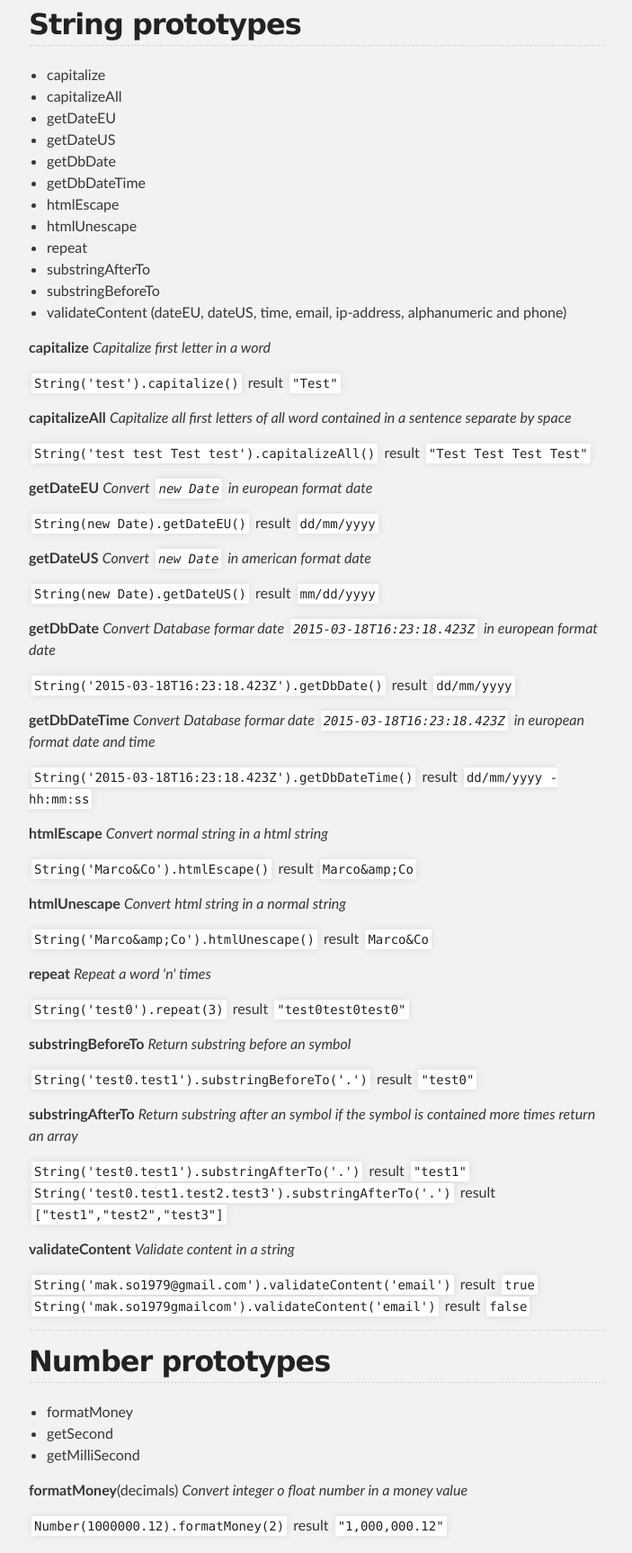
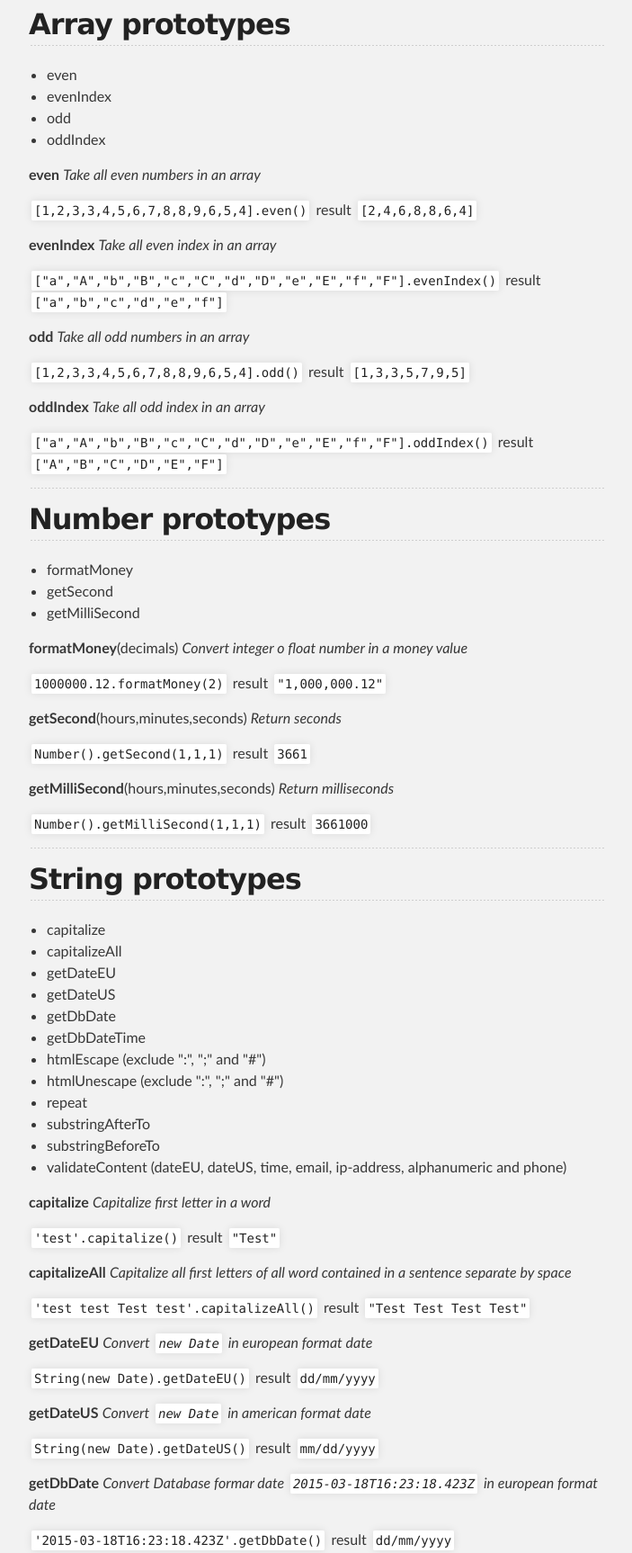
Before and after one commit to marcosomma/my-prototypes, a plain HTML site: page index.html in a window 1280 px wide. Shown: the part 1064-2790 px from the top of the page at 90% size, without its empty margins (288-991 px from the left). Drawn offline with Linux system fonts and the light colour scheme.

```diff
--- a/index.html
+++ b/index.html
@@ -47,84 +47,34 @@
 <hr>
 
 <h2>
-<a id="string-prototypes" class="anchor" href="#string-prototypes" aria-hidden="true"><span class="octicon octicon-link"></span></a>String prototypes</h2>
+<a id="array-prototypes" class="anchor" href="#array-prototypes" aria-hidden="true"><span class="octicon octicon-link"></span></a>Array prototypes</h2>
 
 <ul>
-<li>capitalize</li>
-<li>capitalizeAll</li>
-<li>getDateEU</li>
-<li>getDateUS</li>
-<li>getDbDate</li>
-<li>getDbDateTime</li>
-<li>htmlEscape</li>
-<li>htmlUnescape</li>
-<li>repeat</li>
-<li>substringAfterTo</li>
-<li>substringBeforeTo</li>
-<li>validateContent (dateEU, dateUS, time, email, ip-address, alphanumeric and phone)</li>
+<li>even</li>
+<li>evenIndex</li>
+<li>odd</li>
+<li>oddIndex</li>
 </ul>
 
-<p><strong>capitalize</strong>
-<em>Capitalize first letter in a word</em></p>
+<p><strong>even</strong>
+<em>Take all even numbers in an array</em></p>
 
-<p><code>String('test').capitalize()</code> result <code>"Test"</code></p>
+<p><code>[1,2,3,3,4,5,6,7,8,8,9,6,5,4].even()</code> result <code>[2,4,6,8,8,6,4]</code></p>
 
-<p><strong>capitalizeAll</strong>
-<em>Capitalize all first letters of all word contained in a sentence separate by space</em></p>
+<p><strong>evenIndex</strong>
+<em>Take all even index in an array</em></p>
 
-<p><code>String('test test Test test').capitalizeAll()</code> result <code>"Test Test Test Test"</code></p>
+<p><code>["a","A","b","B","c","C","d","D","e","E","f","F"].evenIndex()</code> result <code>["a","b","c","d","e","f"]</code></p>
 
-<p><strong>getDateEU</strong>
-<em>Convert <code>new Date</code> in european format date</em></p>
+<p><strong>odd</strong>
+<em>Take all odd numbers in an array</em></p>
 
-<p><code>String(new Date).getDateEU()</code> result <code>dd/mm/yyyy</code></p>
+<p><code>[1,2,3,3,4,5,6,7,8,8,9,6,5,4].odd()</code> result <code>[1,3,3,5,7,9,5]</code></p>
 
-<p><strong>getDateUS</strong>
-<em>Convert <code>new Date</code> in american format date</em></p>
+<p><strong>oddIndex</strong>
+<em>Take all odd index in an array</em></p>
 
-<p><code>String(new Date).getDateUS()</code> result <code>mm/dd/yyyy</code></p>
-
-<p><strong>getDbDate</strong>
-<em>Convert Database formar date <code>2015-03-18T16:23:18.423Z</code> in european format date</em></p>
-
-<p><code>String('2015-03-18T16:23:18.423Z').getDbDate()</code> result <code>dd/mm/yyyy</code></p>
-
-<p><strong>getDbDateTime</strong>
-<em>Convert Database formar date <code>2015-03-18T16:23:18.423Z</code> in european format date and time</em></p>
-
-<p><code>String('2015-03-18T16:23:18.423Z').getDbDateTime()</code> result <code>dd/mm/yyyy - hh:mm:ss</code></p>
-
-<p><strong>htmlEscape</strong>
-<em>Convert normal string in a html string</em></p>
-
-<p><code>String('Marco&amp;Co').htmlEscape()</code> result <code>Marco&amp;amp;Co</code></p>
-
-<p><strong>htmlUnescape</strong>
-<em>Convert html string in a normal string</em></p>
-
-<p><code>String('Marco&amp;amp;Co').htmlUnescape()</code> result <code>Marco&amp;Co</code></p>
-
-<p><strong>repeat</strong>
-<em>Repeat a word 'n' times</em></p>
-
-<p><code>String('test0').repeat(3)</code> result <code>"test0test0test0"</code></p>
-
-<p><strong>substringBeforeTo</strong>
-<em>Return substring before an symbol</em></p>
-
-<p><code>String('test0.test1').substringBeforeTo('.')</code> result <code>"test0"</code></p>
-
-<p><strong>substringAfterTo</strong>
-<em>Return substring after an symbol if the symbol is contained more times return an array</em></p>
-
-<p><code>String('test0.test1').substringAfterTo('.')</code> result <code>"test1"</code>
-<code>String('test0.test1.test2.test3').substringAfterTo('.')</code> result <code>["test1","test2","test3"]</code></p>
-
-<p><strong>validateContent</strong>
-<em>Validate content in a string</em></p>
-
-<p><code>String('mak.so1979@gmail.com').validateContent('email')</code> result <code>true</code>
-<code>String('mak.so1979gmailcom').validateContent('email')</code> result <code>false</code></p>
+<p><code>["a","A","b","B","c","C","d","D","e","E","f","F"].oddIndex()</code> result <code>["A","B","C","D","E","F"]</code></p>
 
 <hr>
 
@@ -140,7 +90,7 @@
 <p><strong>formatMoney</strong>(decimals)
 <em>Convert integer o float number in a money value</em></p>
 
-<p><code>Number(1000000.12).formatMoney(2)</code> result <code>"1,000,000.12"</code></p>
+<p><code>1000000.12.formatMoney(2)</code> result <code>"1,000,000.12"</code></p>
 
 <p><strong>getSecond</strong>(hours,minutes,seconds)
 <em>Return seconds</em></p>
@@ -151,6 +101,88 @@
 <em>Return milliseconds</em></p>
 
 <p><code>Number().getMilliSecond(1,1,1)</code> result <code>3661000</code></p>
+
+<hr>
+
+<h2>
+<a id="string-prototypes" class="anchor" href="#string-prototypes" aria-hidden="true"><span class="octicon octicon-link"></span></a>String prototypes</h2>
+
+<ul>
+<li>capitalize</li>
+<li>capitalizeAll</li>
+<li>getDateEU</li>
+<li>getDateUS</li>
+<li>getDbDate</li>
+<li>getDbDateTime</li>
+<li>htmlEscape (exclude ":", ";" and "#")</li>
+<li>htmlUnescape (exclude ":", ";" and "#")</li>
+<li>repeat</li>
+<li>substringAfterTo</li>
+<li>substringBeforeTo</li>
+<li>validateContent (dateEU, dateUS, time, email, ip-address, alphanumeric and phone)</li>
+</ul>
+
+<p><strong>capitalize</strong>
+<em>Capitalize first letter in a word</em></p>
+
+<p><code>'test'.capitalize()</code> result <code>"Test"</code></p>
+
+<p><strong>capitalizeAll</strong>
+<em>Capitalize all first letters of all word contained in a sentence separate by space</em></p>
+
+<p><code>'test test Test test'.capitalizeAll()</code> result <code>"Test Test Test Test"</code></p>
+
+<p><strong>getDateEU</strong>
+<em>Convert <code>new Date</code> in european format date</em></p>
+
+<p><code>String(new Date).getDateEU()</code> result <code>dd/mm/yyyy</code></p>
+
+<p><strong>getDateUS</strong>
+<em>Convert <code>new Date</code> in american format date</em></p>
+
+<p><code>String(new Date).getDateUS()</code> result <code>mm/dd/yyyy</code></p>
+
+<p><strong>getDbDate</strong>
+<em>Convert Database formar date <code>2015-03-18T16:23:18.423Z</code> in european format date</em></p>
+
+<p><code>'2015-03-18T16:23:18.423Z'.getDbDate()</code> result <code>dd/mm/yyyy</code></p>
+
+<p><strong>getDbDateTime</strong>
+<em>Convert Database formar date <code>2015-03-18T16:23:18.423Z</code> in european format date and time</em></p>
+
+<p><code>'2015-03-18T16:23:18.423Z'.getDbDateTime()</code> result <code>dd/mm/yyyy - hh:mm:ss</code></p>
+
+<p><strong>htmlEscape</strong>
+<em>Convert normal string in a html string</em></p>
+
+<p><code>'Marco&amp;Co'.htmlEscape()</code> result <code>Marco&amp;#38;Co</code></p>
+
+<p><strong>htmlUnescape</strong>
+<em>Convert html string in a normal string</em></p>
+
+<p><code>'Marco&amp;#38;Co'.htmlUnescape()</code> result <code>Marco&amp;Co</code></p>
+
+<p><strong>repeat</strong>
+<em>Repeat a word 'n' times</em></p>
+
+<p><code>'test0'.repeat(3)</code> result <code>"test0test0test0"</code></p>
+
+<p><strong>substringBeforeTo</strong>
+<em>Return substring before an symbol</em></p>
+
+<p><code>'test0.test1'.substringBeforeTo('.')</code> result <code>"test0"</code></p>
+
+<p><strong>substringAfterTo</strong>
+<em>Return substring after an symbol if the symbol is contained more times return an array</em></p>
+
+<p><code>'test0.test1'.substringAfterTo('.')</code> result <code>"test1"</code>
+<code>'test0.test1.test2.test3'.substringAfterTo('.')</code> result <code>["test1","test2","test3"]</code></p>
+
+<p><strong>validateContent</strong>
+<em>Validate content in a string</em></p>
+
+<p><code>'mak.so1979@gmail.com'.validateContent('email')</code> result <code>true</code>
+<code>'mak.so1979gmailcom'.validateContent('email')</code> result <code>false</code></p>
       </section>
     </div>
 
```
Also changed, not shown: params.json (+1 -1 lines).
